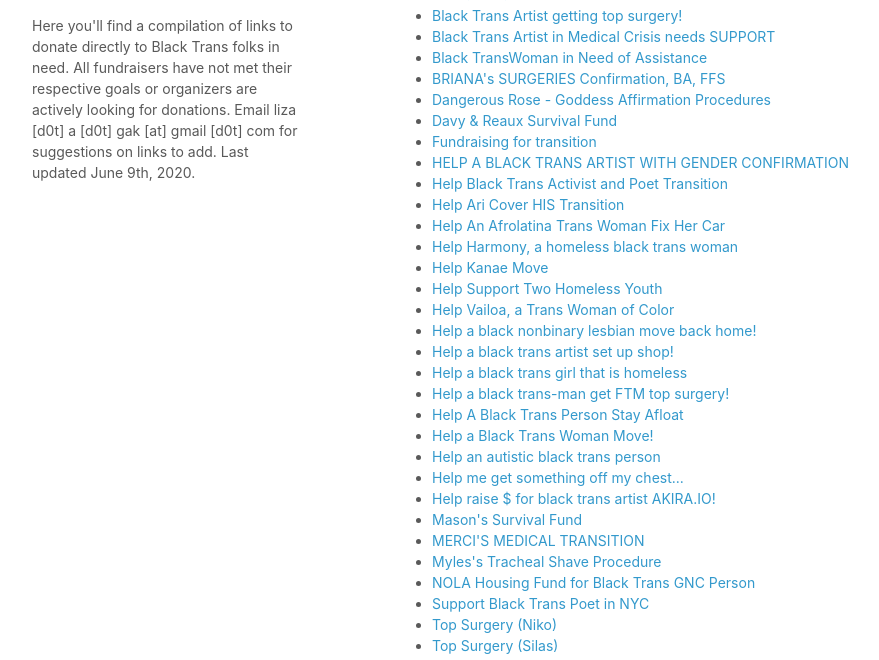
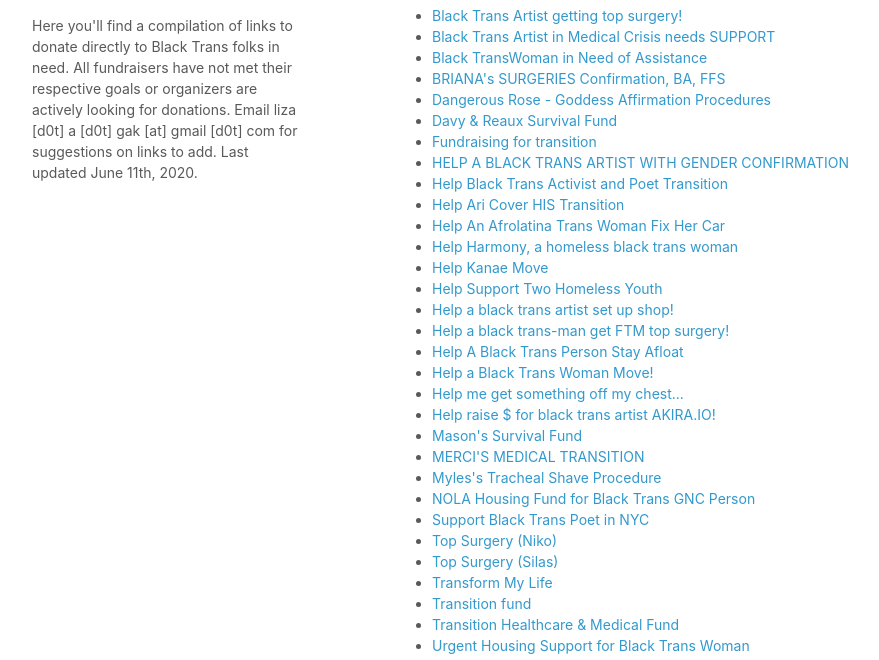
Before and after one commit to lizagak/blacktranscrowdfunding, a plain HTML site: page index.html in a window 1280 px wide. Shown: the part 125-785 px from the top of the page, without its empty margins (178-1057 px from the left). Drawn offline with Linux system fonts and the light colour scheme.

Commit message:
some funds deleted

```diff
--- a/index.html
+++ b/index.html
@@ -16,7 +16,7 @@
     <div class="wrapper">
       <header>
         <h1>Crowdfunding for Black Trans Folks</h1>
-        <p>Here you'll find a compilation of links to donate directly to Black Trans folks in need. All fundraisers have not met their respective goals or organizers are actively looking for donations. Email liza [d0t] a [d0t] gak [at] gmail [d0t] com for suggestions on links to add. Last updated June 9th, 2020.</p>
+        <p>Here you'll find a compilation of links to donate directly to Black Trans folks in need. All fundraisers have not met their respective goals or organizers are actively looking for donations. Email liza [d0t] a [d0t] gak [at] gmail [d0t] com for suggestions on links to add. Last updated June 11th, 2020.</p>
 
       </header>
       <section>
@@ -37,14 +37,10 @@
         <li><a href="https://gf.me/u/x7t7hc">Help Harmony, a homeless black trans woman</tt></a></li>
         <li><a href="https://gf.me/u/x7w9hq">Help Kanae Move</tt></a></li>
         <li><a href="https://gf.me/u/x6kc5x">Help Support Two Homeless Youth</tt></a></li>
-        <li><a href="https://gf.me/u/x66uua">Help Vailoa, a Trans Woman of Color</tt></a></li>
-        <li><a href="https://gf.me/u/x6nk6r">Help a black nonbinary lesbian move back home!</tt></a></li>
         <li><a href="https://gf.me/u/x7c7r5">Help a black trans artist set up shop!</tt></a></li>
-        <li><a href="https://gf.me/u/x7dwrx">Help a black trans girl that is homeless</tt></a></li>
         <li><a href="https://gf.me/u/x6cuvm">Help a black trans-man get FTM top surgery!</tt></a></li>
         <li><a href="https://gf.me/u/x8afs3">Help A Black Trans Person Stay Afloat</tt></a></li>
         <li><a href="https://gf.me/u/x33mhp">Help a Black Trans Woman Move!</tt></a></li>
-        <li><a href="https://gf.me/u/x77r7j">Help an autistic black trans person</tt></a></li>
         <li><a href="https://gf.me/u/x73wzy">Help me get something off my chest...</tt></a></li>
         <li><a href="https://gf.me/u/x74g3r">Help raise $ for black trans artist AKIRA.IO!</tt></a></li>
         <li><a href="https://gf.me/u/x8bufq">Mason's Survival Fund</tt></a></li>
```
